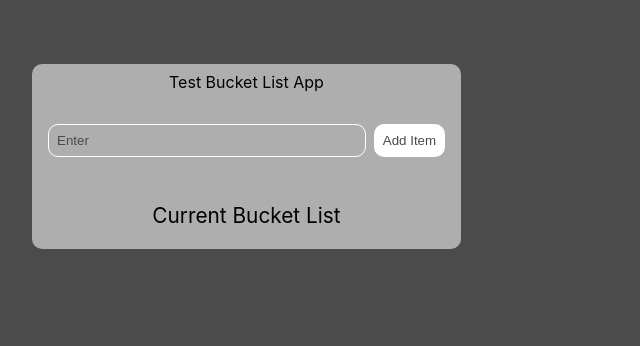
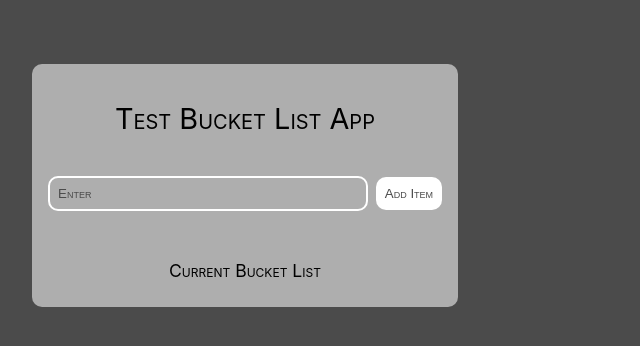
Before and after one commit to Sgoodridge96/BucketList, a React (Create React App) app: page / in a window 1280 px wide. Shown: the top 346 px of the page, without its empty margins (0-640 px from the left). Built offline with nearby package versions, Linux system fonts and the light colour scheme.

Commit message:
fix: styling

```diff
--- a/src/App.css
+++ b/src/App.css
@@ -25,7 +25,7 @@ body {
 .bucket-list-input {
   outline: none;
   background: none;
-  border: 1px solid rgb(255, 255, 255);
+  border: 2px solid rgb(255, 255, 255);
   border-radius: 10px;
   padding: 0.5rem 0.5rem;
   margin-top: 2rem;
@@ -36,6 +36,7 @@ body {
 
 .bucket-list-input::placeholder {
   color: #4b4b4b;
+  font-variant: small-caps;
 }
 
 .bucket-list-btn {
@@ -43,10 +44,10 @@ body {
   color: #4b4b4b;
   border: none;
   border-radius: 10px;
-  padding: 0.55rem;
+  padding: 0.55rem 0.55rem;
   margin-left: 0.5rem;
   cursor: pointer;
-  scale: 100%;
+  font-variant: small-caps;
 }
 
 .BucketList {
@@ -58,6 +59,7 @@ body {
   padding: 0.1rem 0.75rem;
   border-radius: 10px;
   margin-bottom: 0.5rem;
+  font-variant: small-caps;
 }
 
 .fa-trash-arrow-up {
@@ -74,5 +76,12 @@ body {
 }
 
 .current-list {
-  scale: 130%;
+  font-size: 110%;
+  font-variant: small-caps;
 }
+
+.title {
+  font-size: 180%;
+  font-variant: small-caps;
+  margin-bottom: 0.5rem;
+}
--- a/src/Components/BucketListWrapper.js
+++ b/src/Components/BucketListWrapper.js
@@ -17,7 +17,7 @@ export const BucketListWrapper = () => {
     console.log(bktList),
     (
       <div className="BucketListWrapper">
-        Test Bucket List App
+        <p className="title">Test Bucket List App</p>
         <BucketListForm addToList={addToList} />
         <p className="current-list">Current Bucket List</p>
         {/* add an item to the list */}
```
